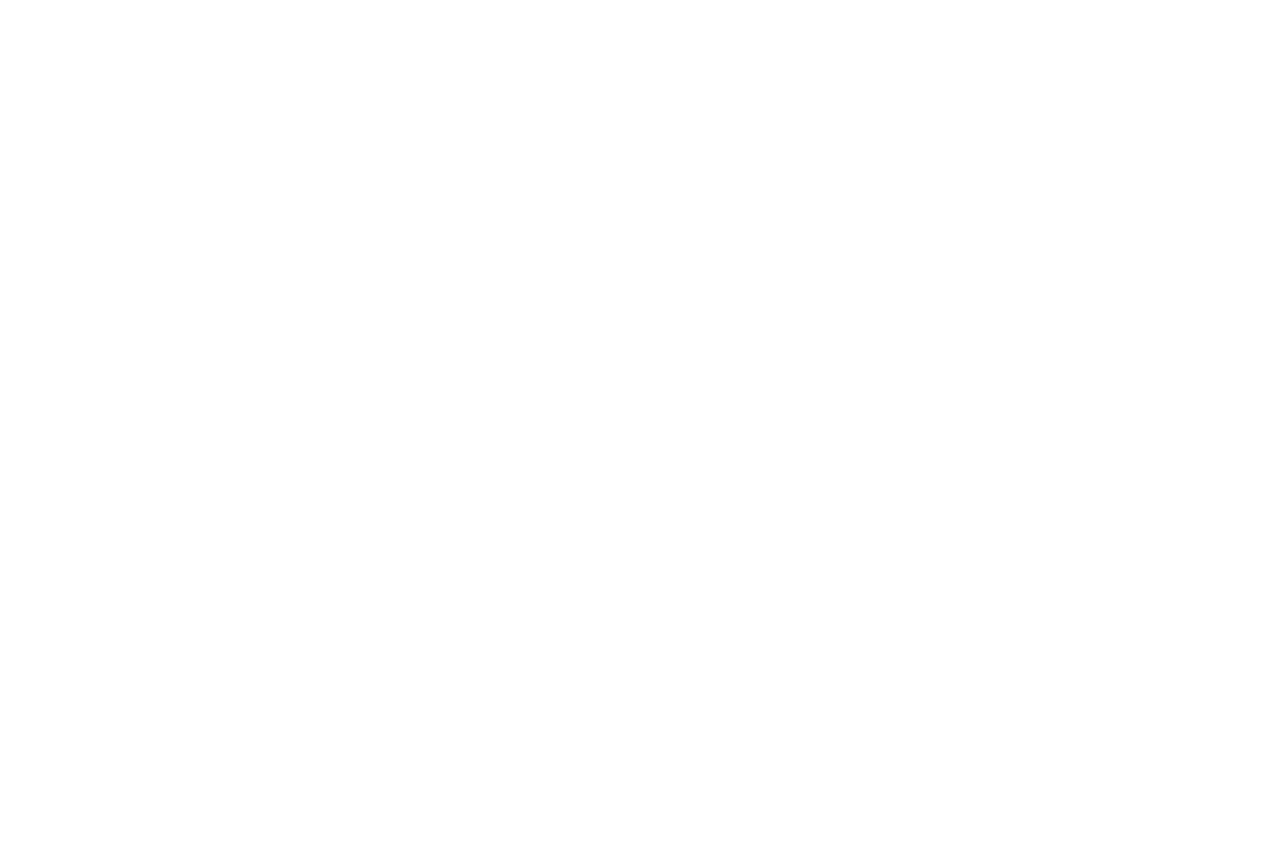
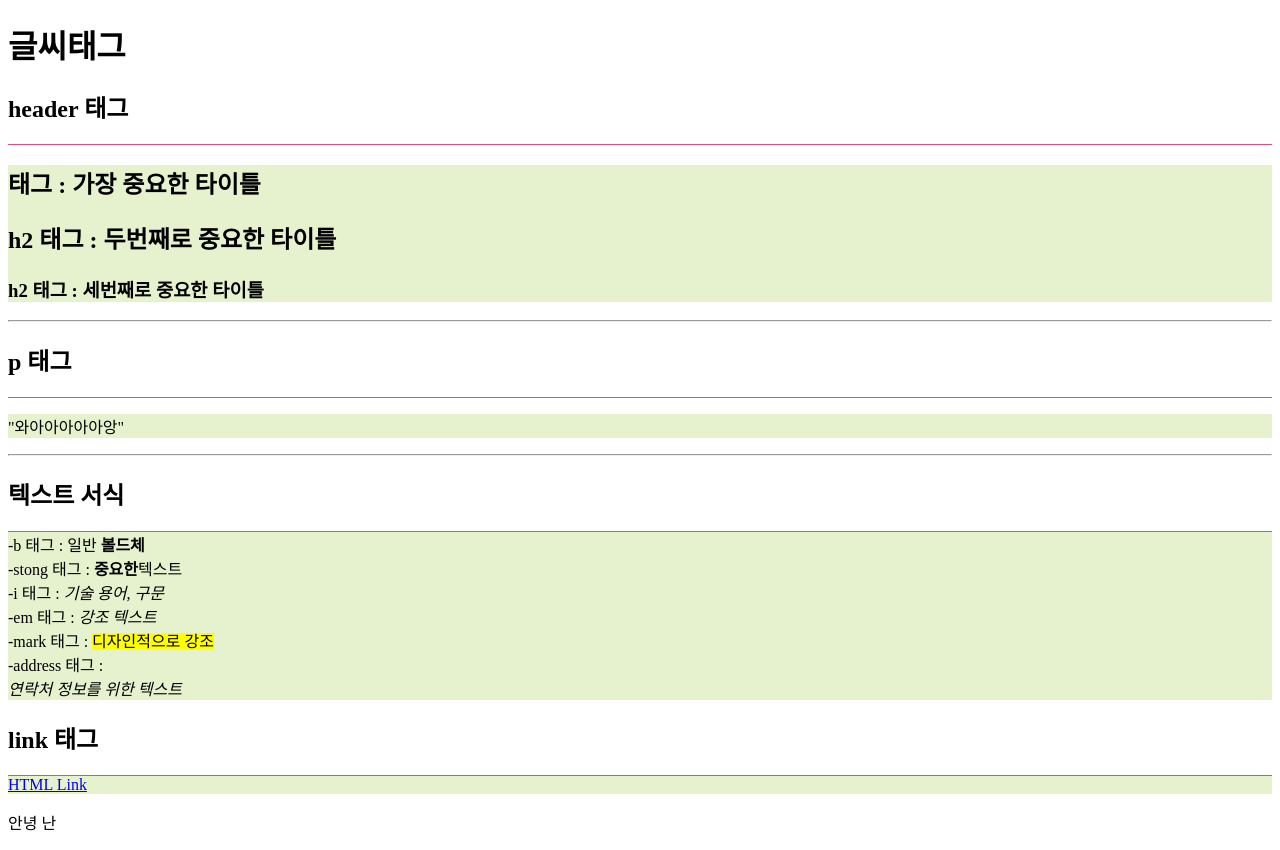
Before and after one commit to orimoon/iiii, a plain HTML site: page 03-html/00-basic.html in a window 1280 px wide. Before the commit the page ends 800 px from the top, so only its background shows below. Drawn offline with Linux system fonts and the light colour scheme.

Commit message:
link, text

```diff
--- a/03-html/00-basic.html
+++ b/03-html/00-basic.html
@@ -1,5 +1,7 @@
+<!-- 문서의형식선언(html5) -->
 <!DOCTYPE html>
 <html lang="ko">
+    <!-- head : 페이지설정-->
 <head>
     <meta charset="UTF-8">
     <meta name="viewport" content="width=device-width, initial-scale=1.0">
@@ -12,9 +14,60 @@
     <meta name="twitter:title" content="페이지 제목">
     <meta name="twitter:description" content="네이버 메인에서 다양한 정보와 유용한 컨텐츠를 만나 보세요">
     <meta name="twitter:image" content="https://s.pstatic.net/static/www/mobile/edit/2016/0705/mobile_212852414260.png">
+    <!-- 파비콘 설정-->
     <link rel="icon" type="image/x-icon" href="https://www.naver.com/favicon.ico?1">
+    <!-- Internal CSS -->
+    <style>
+        header {
+            border-bottom: 1px solid hsl(333, 62%, 57%);
+        }
+    </style>
+    <!-- External CSS : 이거 사용-->
+    <link rel="stylesheet" href="./css/comm.css">
 </head>
 <body>
+    <div>
+        <h1>글씨태그</h1>
+        <!-- 230612 header 수정 -->
+        <header>
+            <h2>header 태그</h2>
+        </header>
+        <section>
+             <h1> 태그 : 가장 중요한 타이틀</h1>
+             <h2>h2 태그 : 두번째로 중요한 타이틀</h2>
+             <h3>h2 태그 : 세번째로 중요한 타이틀</h3>
+            </section>
+            <hr>
+            <header>
+               <h2>p 태그</h2>
+             </header>
+            <section>
+                <p>"와아아아아아앙"</p>
+            </section>
+
+            <hr>
+            <header>
+                <h2>텍스트 서식</h2>
+            </header>
+            <section>
+                -b 태그 : 일반 <b>볼드체</b> <br>
+                -stong 태그 : <strong>중요한</strong>텍스트 <br>
+                -i 태그 : <i>기술 용어, 구문</i> <br>
+                -em 태그 : <em>강조 텍스트</em> <br>
+                -mark 태그 : <mark>디자인적으로 강조</mark> <br>
+                -address 태그 : <address>연락처 정보를 위한 텍스트</address>
+            </section>
+
+            <header>
+                    <h2>link 태그</h2>
+            </header>
+            <section>
+                <a href="https://www.w3schools.com/html/html_css.asp" target="_blank">HTML Link</a>
+            </section>
+
+      </div>
+    <!-- 주석태그 -->
+    <p>안녕 난 <!--정미애야.--></p>
 
 </body>
 </html>
--- a/03-html/css/comm.css
+++ b/03-html/css/comm.css
@@ -0,0 +1,3 @@
+section {
+  background: #e6f1ce;
+}
```
Also changed, not shown: 03-html/00-basic2.html (added, +15 -0 lines).
